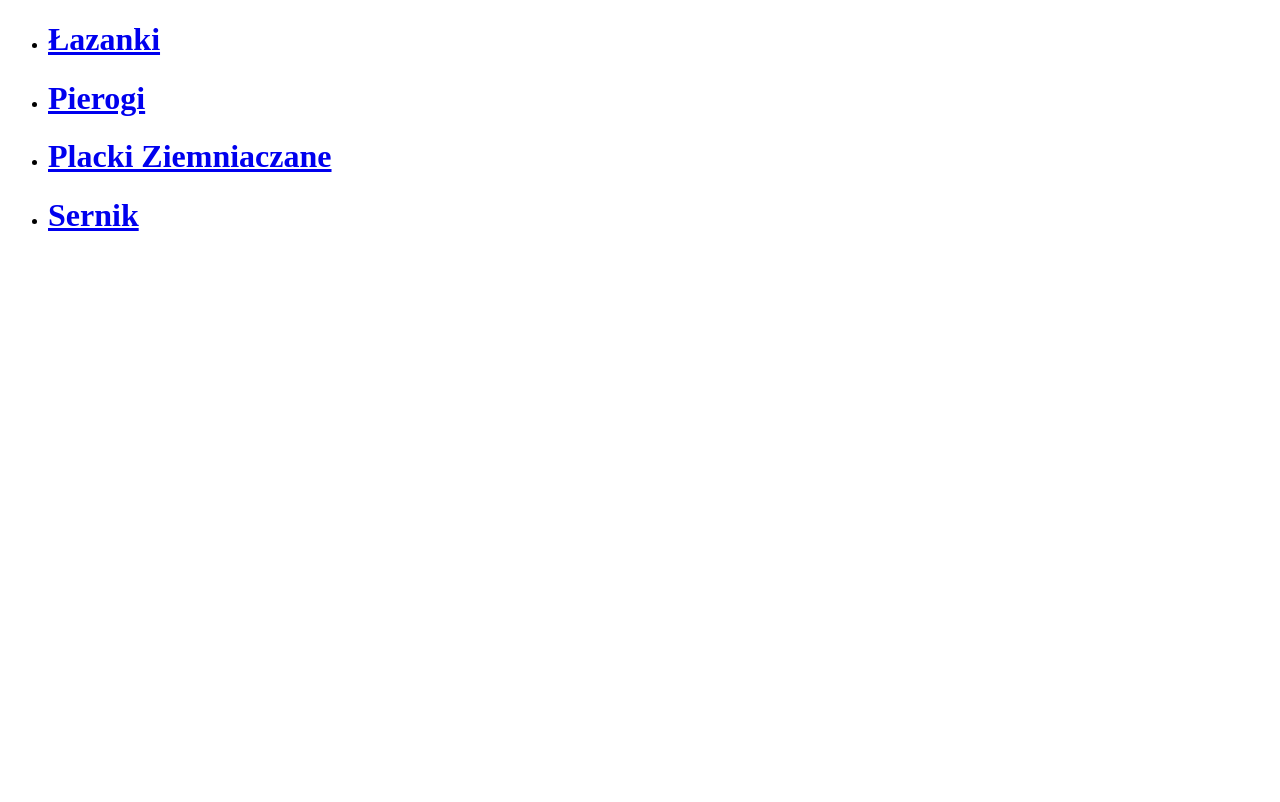
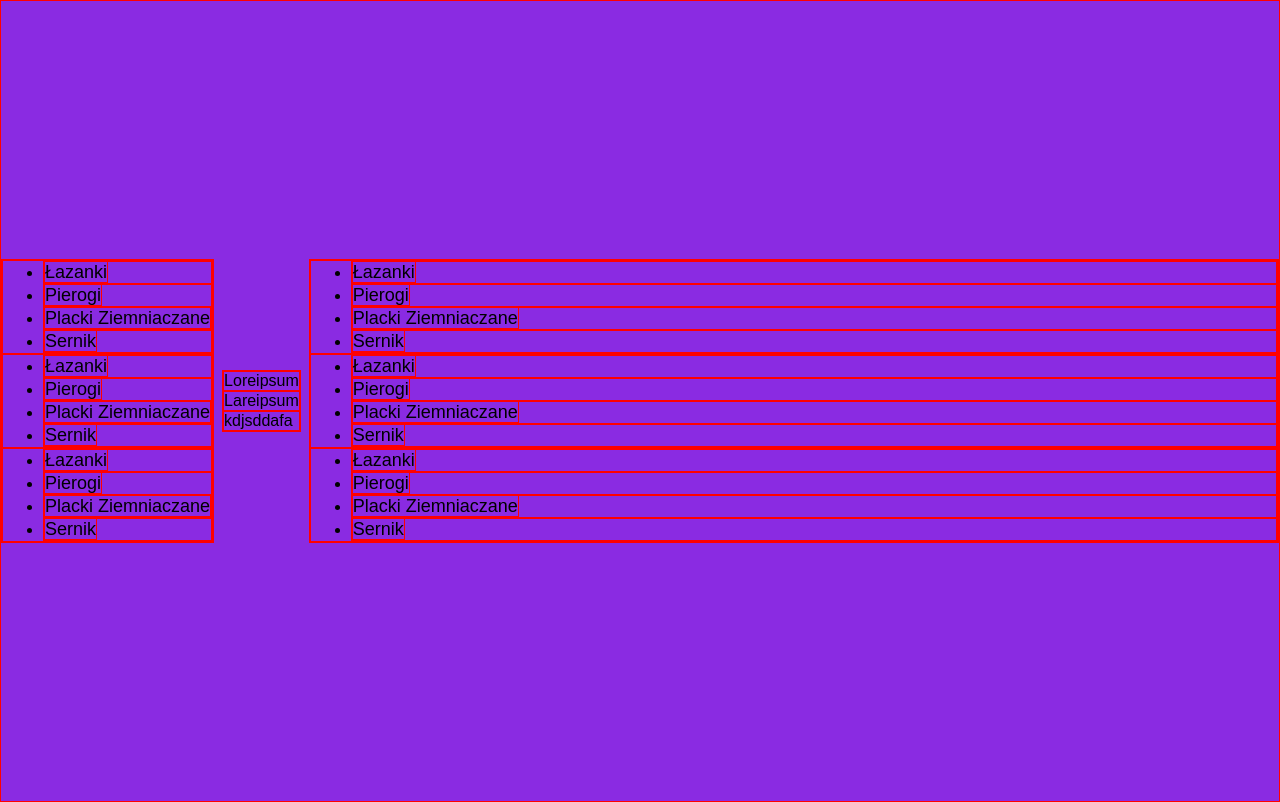
Before and after one commit to KubikNuks/BooBooShop, a plain HTML site: page index.html in a window 1280 px wide. Drawn offline with Linux system fonts and the light colour scheme.

Commit message:
just tryin out git

```diff
--- a/index.html
+++ b/index.html
@@ -1,17 +1,73 @@
 <!DOCTYPE html>
 <html lang="en">
+
 <head>
+    <link rel="stylesheet" href="style.css">
     <meta charset="UTF-8">
     <meta http-equiv="X-UA-Compatible" content="IE=edge">
     <meta name="viewport" content="width=device-width, initial-scale=1.0">
     <title>Receptury Kasi</title>
 </head>
+
 <body>
+
+
+   <section class="kuk">
+
+  <div class="gg">
+
+    <ul >
+      <li><a href="receptury/lazanki.html">Łazanki</a></li>
+      <li><a href="receptury/pierogi.html">Pierogi</a></li>
+      <li><a href="receptury/placki.html">Placki Ziemniaczane</a></li>
+      <li><a href="receptury/sernik.html">Sernik</a></li>
+    </ul>
+
     <ul>
-    <li><h1><a href="receptury/lazanki.html">Łazanki</a></h1>
-    <li><h1><a href="receptury/pierogi.html">Pierogi</a></h1></li>
-    <li><h1><a href="receptury/placki.html">Placki Ziemniaczane</a></h1></li>
-    <li><h1><a href="receptury/sernik.html">Sernik</a></h1></li>
+      <li><a href="receptury/lazanki.html">Łazanki</a></li>
+      <li><a href="receptury/pierogi.html">Pierogi</a></li>
+      <li><a href="receptury/placki.html">Placki Ziemniaczane</a></li>
+      <li><a href="receptury/sernik.html">Sernik</a></li>
     </ul>
+
+    <ul>
+      <li><a href="receptury/lazanki.html">Łazanki</a></li>
+      <li><a href="receptury/pierogi.html">Pierogi</a></li>
+      <li><a href="receptury/placki.html">Placki Ziemniaczane</a></li>
+      <li><a href="receptury/sernik.html">Sernik</a></li>
+    </ul>
+
+  </div>
+
+<div>
+<p>Loreipsum</p>
+<p>Lareipsum</p>
+<p>kdjsddafa</p>
+</div>
+<div>
+
+    <ul>
+      <li><a href="receptury/lazanki.html">Łazanki</a></li>
+      <li><a href="receptury/pierogi.html">Pierogi</a></li>
+      <li><a href="receptury/placki.html">Placki Ziemniaczane</a></li>
+      <li><a href="receptury/sernik.html">Sernik</a></li>
+    </ul>
+
+    <ul>
+      <li><a href="receptury/lazanki.html">Łazanki</a></li>
+      <li><a href="receptury/pierogi.html">Pierogi</a></li>
+      <li><a href="receptury/placki.html">Placki Ziemniaczane</a></li>
+      <li><a href="receptury/sernik.html">Sernik</a></li>
+    </ul>
+
+    <ul>
+      <li><a href="receptury/lazanki.html">Łazanki</a></li>
+      <li><a href="receptury/pierogi.html">Pierogi</a></li>
+      <li><a href="receptury/placki.html">Placki Ziemniaczane</a></li>
+      <li><a href="receptury/sernik.html">Sernik</a></li>
+    </ul>
+
+ </div>
+   </section>
 </body>
 </html>
--- /dev/null
+++ b/receptury/style.css
@@ -0,0 +1,52 @@
+html,body {
+    background-color:  FFAFCC ;
+    font-family: sans-serif;
+    display: flex;
+    margin: 0;
+    border: 0;
+height: 100vh;
+width: 100%;
+}
+
+
+
+a {
+
+    color: black;
+    text-decoration: none;
+    font-size: large;
+}
+
+* {
+    border: 1px solid red;
+    margin: 0px;
+
+}
+
+
+div {
+
+    display: flex;
+    flex-direction: column;
+    justify-content: space-between;
+
+
+}
+
+.dik {
+    height: 50%;
+}
+ .kuk {
+    display: flex;
+    width: 100vw;
+    height: 100vh;
+    margin: 0;
+    outline: 0;
+    background-color: blueviolet;
+
+ }
+
+ h1, img {
+    align-items: center;
+    justify-content: center;
+ }
--- /dev/null
+++ b/style.css
@@ -0,0 +1,57 @@
+html,body {
+
+    background-color:  FFAFCC ;
+    font-family: sans-serif;
+    display: flex;
+    margin: 0;
+    border: 0;
+    height: 100vh;
+    width: 100%;
+}
+
+.kuk .gg{
+   flex-grow: 2;
+
+}
+
+
+a {
+
+    color: black;
+    text-decoration: none;
+    font-size: large;
+}
+
+* {
+    border: 1px solid red;
+    margin: 0px;
+
+}
+
+
+div {
+
+    display: flex;
+    flex-direction: column;
+    justify-content: space-between;
+
+
+}
+
+.dik {
+    height: 50%;
+}
+ .kuk {
+    display: flex;
+    width: 100vw;
+    flex-direction: row-reverse;
+    justify-content: space-around;
+    align-items: center;
+    gap: 8px;
+    flex-grow: 2;
+    height: 100vh;
+    margin: 0;
+    outline: 0;
+    background-color: blueviolet;
+
+ }
```
Also changed, not shown: receptury/lazanki.html (+1 -0 lines).
